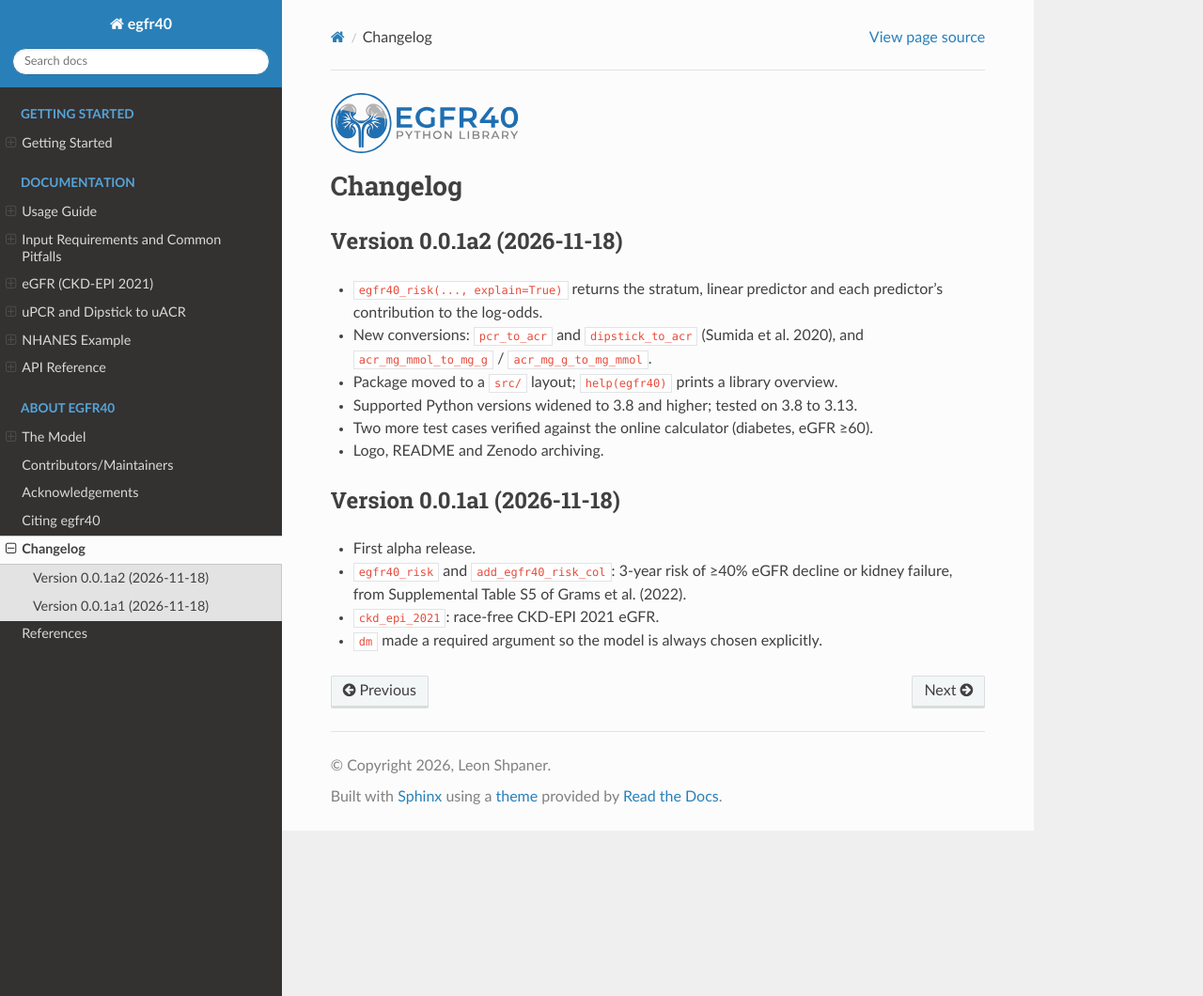
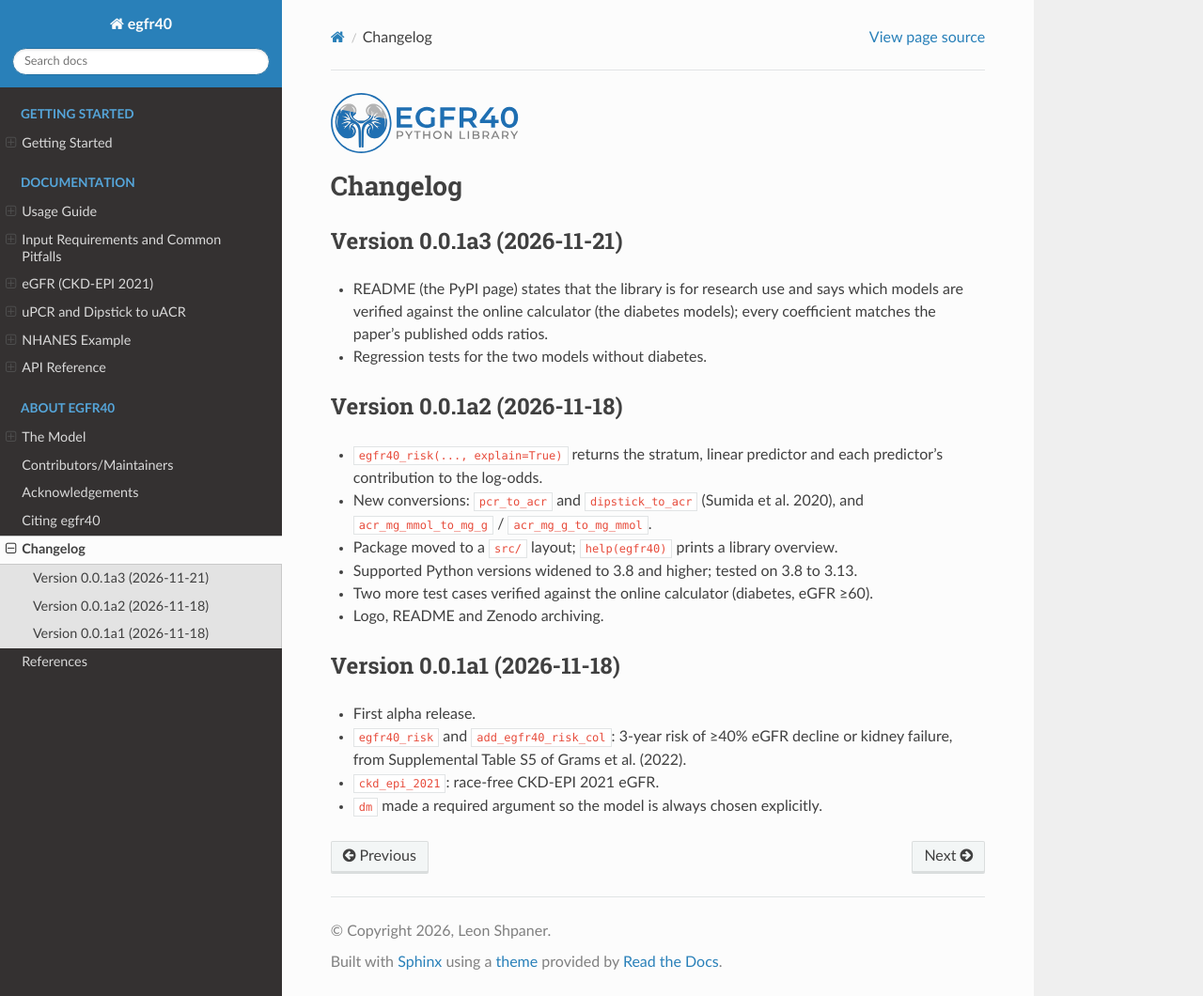
Before and after one commit to lshpaner/egfr40, a Sphinx documentation site: the page built from docs/changelog.rst, in a window 1280 px wide and 1060 px high. Shown: the whole window at 94% size. Built offline with Sphinx 7.4.7 and the Read the Docs theme 3.1.0, drawn with Linux system fonts in a browser that asks for light colours; pages that are not in the unit, such as notebooks, are missing from menus.

Commit message:
Changelog: 0.0.1a3

```diff
--- a/docs/changelog.rst
+++ b/docs/changelog.rst
@@ -1,5 +1,13 @@
 Changelog
 =========
+
+Version 0.0.1a3 (2026-11-21)
+----------------------------
+
+- README (the PyPI page) states that the library is for research use and says
+  which models are verified against the online calculator (the diabetes
+  models); every coefficient matches the paper's published odds ratios.
+- Regression tests for the two models without diabetes.
 
 Version 0.0.1a2 (2026-11-18)
 ----------------------------
```
